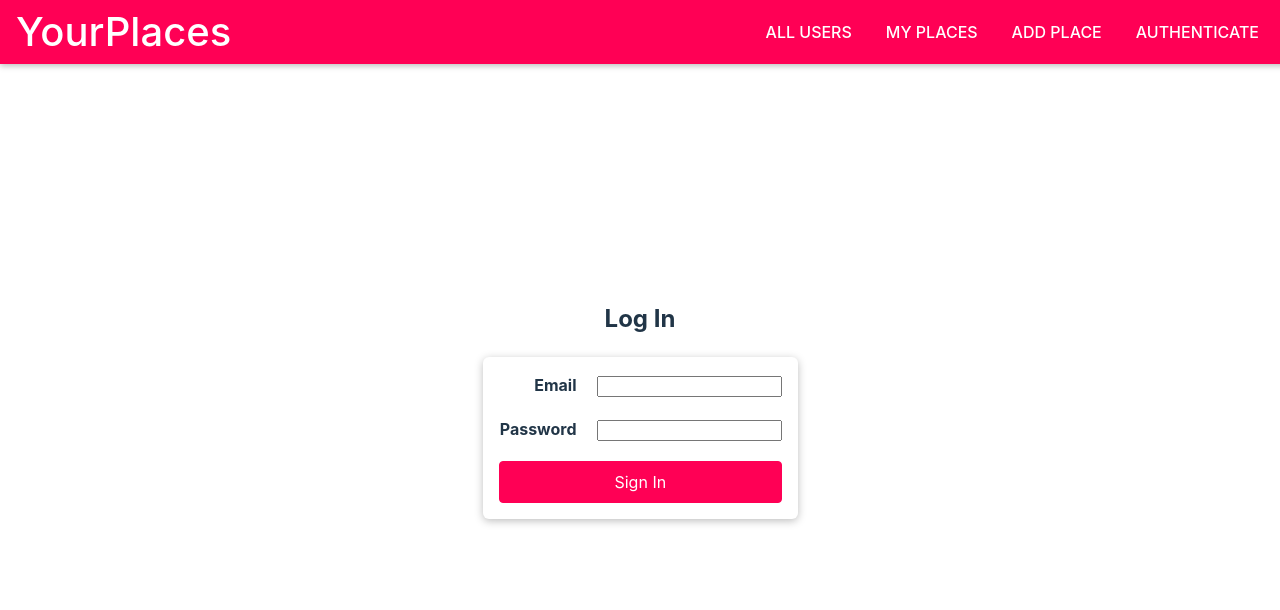
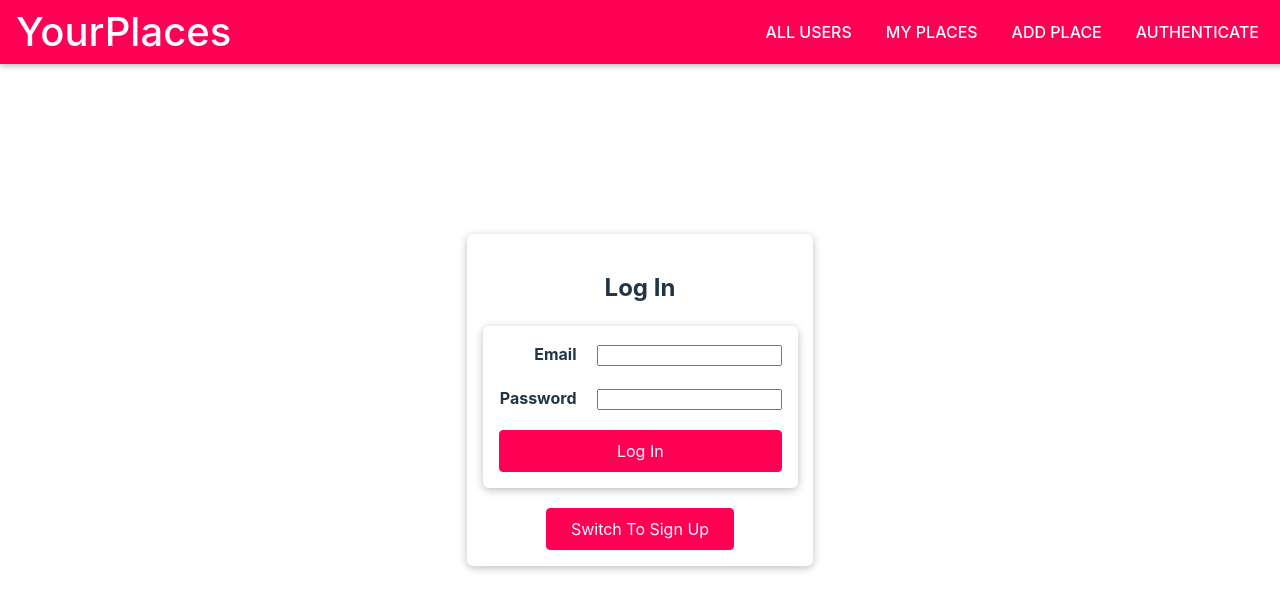
Before and after one commit to KXJohn/MERN_project, a React (Vite) app in the folder frontend/mern_frontend/: page /auth in a window 1280 px wide. Shown: the top 610 px of the page. Built offline with nearby package versions, Linux system fonts and the light colour scheme; no server answers.

Commit message:
handle signup state

```diff
--- a/frontend/mern_frontend/src/places/pages/AuthPage.tsx
+++ b/frontend/mern_frontend/src/places/pages/AuthPage.tsx
@@ -2,16 +2,18 @@ import { FC } from "react";
 import { LogInFormValue, LogInFormValueFields } from "@/places/types.ts";
 import { FormContainer } from "@/places/pages/styles.ts";
 import * as Yup from "yup";
-import { ObjectSchema } from "yup";
 import { Field, Form, Formik } from "formik";
 import classNames from "classnames";
 import { stringIsNotNullOrWhiteSpace } from "@/shared/utilities.ts";
 import { Button } from "@/shared/components/FormElements/Button.tsx";
 import styled from "styled-components";
+import { Card } from "@/shared/components/UIElements/Card.tsx";
+import { useToggle } from "@/shared/hooks/useToggle.ts";
 
 const AuthContainer = styled(FormContainer)`
   form {
     align-items: end;
+    margin-bottom: 20px;
 
     label {
       padding-right: 20px;
@@ -32,7 +34,8 @@ const INITIAL_VALUES: LogInFormValue = {
   password: "",
 };
 
-const schema: ObjectSchema<LogInFormValue> = Yup.object().shape({
+const schema = Yup.object().shape({
+  name: Yup.string().notRequired(),
   email: Yup.string()
     .required("Email is a required field")
     .email("Invalid email format"),
@@ -42,10 +45,15 @@ const schema: ObjectSchema<LogInFormValue> = Yup.object().shape({
 });
 
 export const AuthPage: FC = () => {
+  const [showSignUp, toggleToShowSignUp] = useToggle(false);
+
+  const formText = `${showSignUp ? "Sign Up" : "Log In"}`;
+
   const onSubmit = () => {};
   return (
+    <Card>
       <AuthContainer className="place-form-container">
-      <h2>Log In</h2>
+        <h2>{formText}</h2>
         <Formik
           initialValues={INITIAL_VALUES}
           validationSchema={schema}
@@ -55,6 +63,28 @@ export const AuthPage: FC = () => {
           {({ errors, values, touched, handleChange, handleSubmit }) => {
             return (
               <Form className="login-form">
+                {showSignUp && (
+                  <div
+                    className={classNames("login-form-name", {
+                      hasError:
+                        stringIsNotNullOrWhiteSpace(errors.name) && showSignUp,
+                    })}
+                  >
+                    <label htmlFor={LogInFormValueFields.Name}>Your Name</label>
+                    <Field
+                      id={LogInFormValueFields.Name}
+                      name={LogInFormValueFields.Name}
+                      value={values.name}
+                      onChange={handleChange}
+                      type="text"
+                    />
+                    {stringIsNotNullOrWhiteSpace(errors.name) &&
+                    touched.name &&
+                    showSignUp ? (
+                      <div className="error-message">{errors.name}</div>
+                    ) : null}
+                  </div>
+                )}
                 <div
                   className={classNames("login-form-email", {
                     hasError: stringIsNotNullOrWhiteSpace(errors.email),
@@ -68,7 +98,8 @@ export const AuthPage: FC = () => {
                     onChange={handleChange}
                     type="email"
                   />
-                {stringIsNotNullOrWhiteSpace(errors.email) && touched.email ? (
+                  {stringIsNotNullOrWhiteSpace(errors.email) &&
+                  touched.email ? (
                     <div className="error-message">{errors.email}</div>
                   ) : null}
                 </div>
@@ -77,7 +108,9 @@ export const AuthPage: FC = () => {
                     hasError: stringIsNotNullOrWhiteSpace(errors.password),
                   })}
                 >
-                <label htmlFor={LogInFormValueFields.Password}>Password</label>
+                  <label htmlFor={LogInFormValueFields.Password}>
+                    Password
+                  </label>
                   <Field
                     id={LogInFormValueFields.Password}
                     name={LogInFormValueFields.Password}
@@ -95,12 +128,16 @@ export const AuthPage: FC = () => {
                   disabled={Object.keys(errors).length > 0}
                   onClick={handleSubmit}
                 >
-                Sign In
+                  {formText}
                 </Button>
               </Form>
             );
           }}
         </Formik>
+        <Button type="submit" onClick={toggleToShowSignUp}>
+          {`Switch To ${showSignUp ? "LogIn" : "Sign Up"}`}
+        </Button>
       </AuthContainer>
+    </Card>
   );
 };
--- a/frontend/mern_frontend/src/places/types.ts
+++ b/frontend/mern_frontend/src/places/types.ts
@@ -32,11 +32,13 @@ export enum NewPlaceFormValueFields {
 }
 
 export interface LogInFormValue {
+  name?: string;
   email: string;
   password: string;
 }
 
 export enum LogInFormValueFields {
+  Name = "name",
   Email = "email",
   Password = "password",
 }
```
Lines whose indentation alone changed are shown as unchanged.
